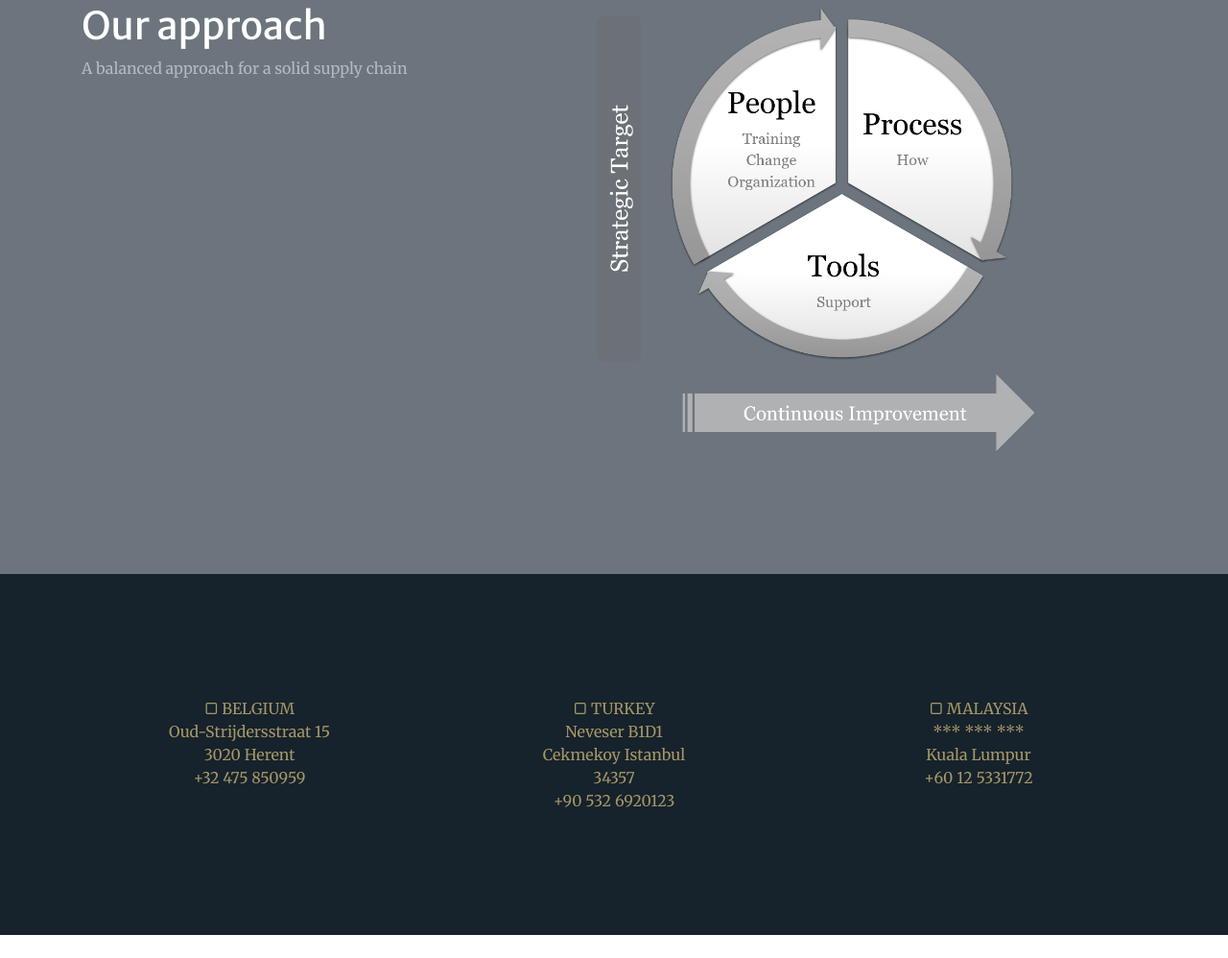
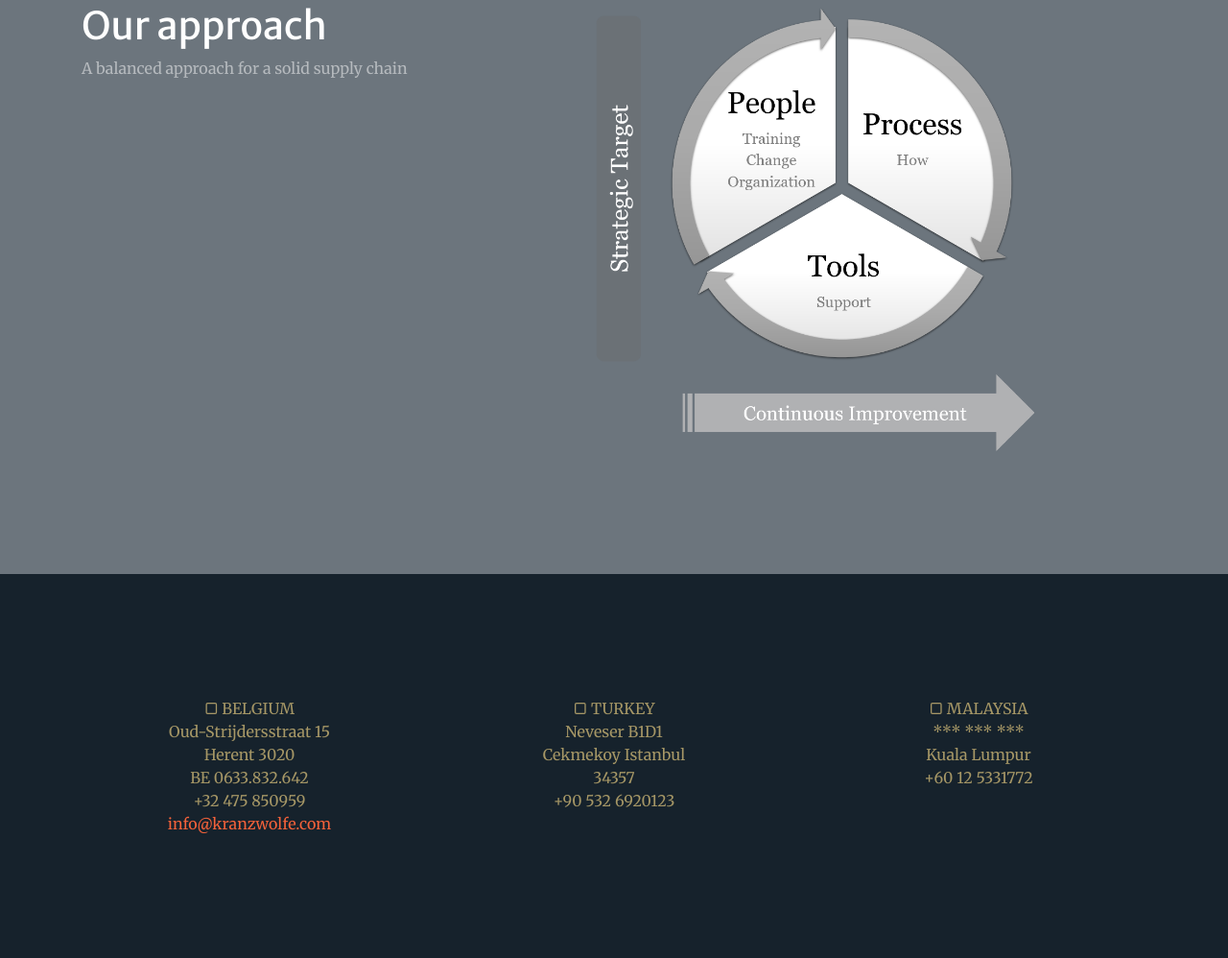
Before and after one commit to kranz-wolfe-associates/kranzwolfe.com, a website with bundled scripts: page index.html in a window 1280 px wide. Shown: the part 4362-5360 px from the top of the page at 96% size. Before the commit the page ends 5336 px from the top, so only its background shows below. Built offline with nearby package versions, Linux system fonts and the light colour scheme.

Commit message:
changed contact info for belgium

```diff
--- a/index.html
+++ b/index.html
@@ -212,8 +212,10 @@
                 <div class="col-lg-4 ml-auto text-center mb-5 mb-lg-0">
                     <div>&#9634; BELGIUM</div>
                     <div>Oud-Strijdersstraat 15</div>
-                    <div>3020 Herent</div>
+                    <div>Herent 3020</div>
+                    <div>BE 0633.832.642</div>
                     <div>+32 475 850959</div>
+                    <div><a href="mailto:info@kranzwolfe.com">info@kranzwolfe.com</a></div>
                 </div>
                 <div class="col-lg-4 ml-auto text-center mb-5 mb-lg-0">
                     <div>&#9634; TURKEY</div>
```
